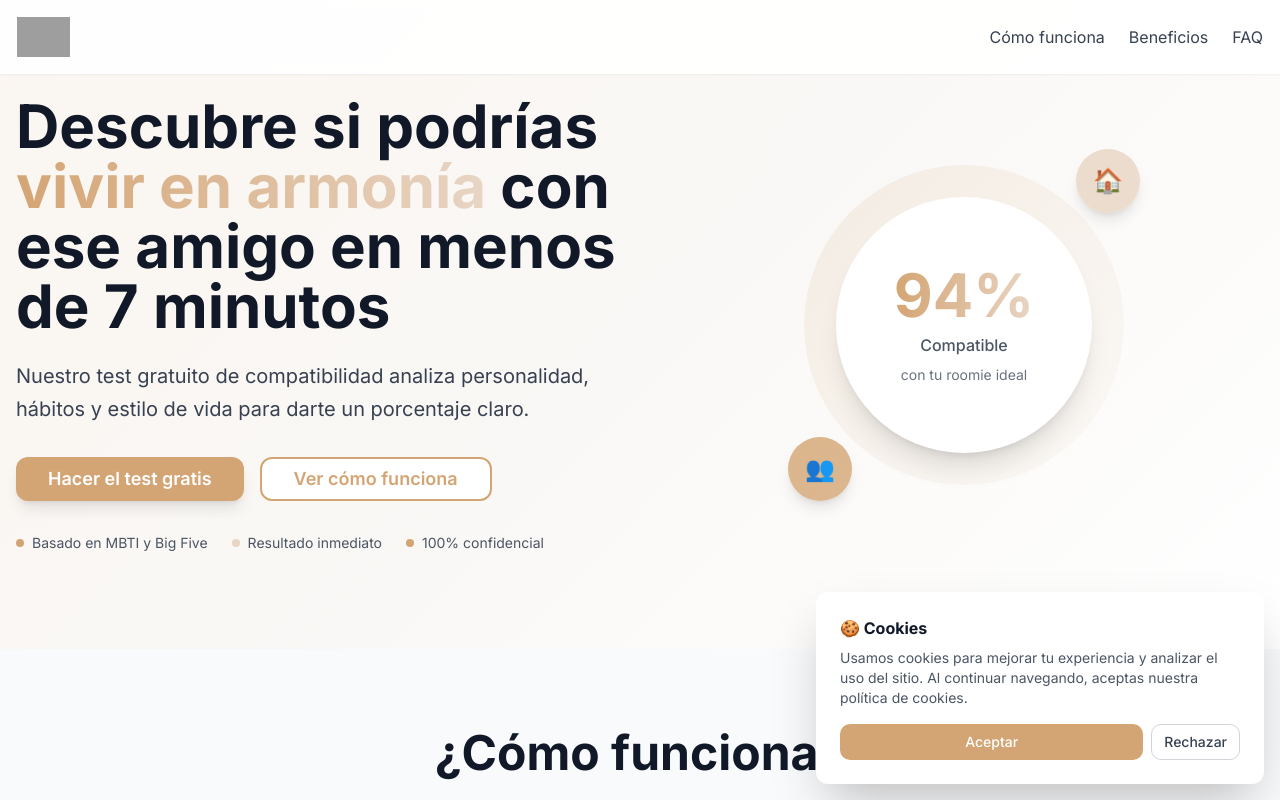
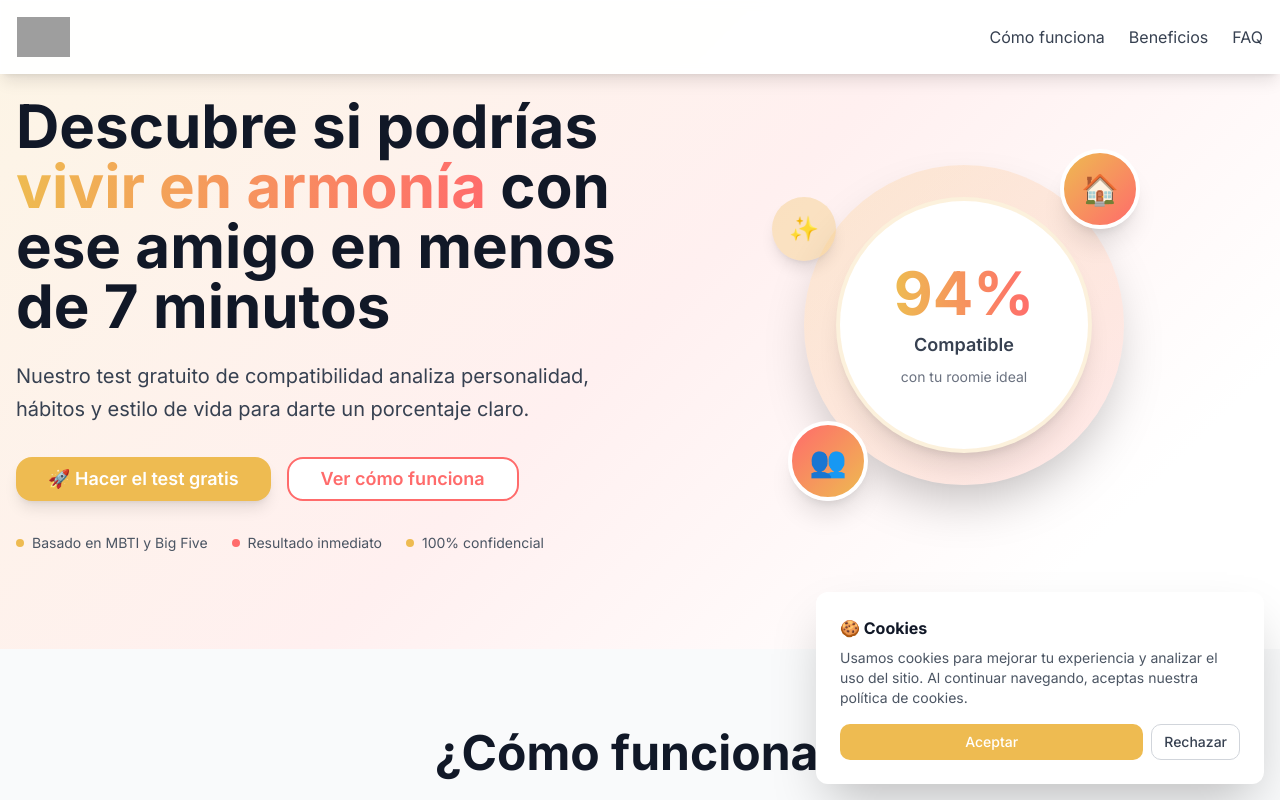
Before and after one commit to saubinaud/roomie-match-landing, a React (Vite) app: page / in a window 1280 px wide. Shown: the top 800 px of the page. Built offline with nearby package versions, Linux system fonts and the light colour scheme; grey boxes are pictures that could not be loaded.

Commit message:
Refactor: Improve color scheme and targeting
Adjust the color scheme to better suit the target audience of young university students, incorporating the color #EEBB51.

```diff
--- a/src/components/Hero.tsx
+++ b/src/components/Hero.tsx
@@ -28,14 +28,14 @@ const Hero = () => {
               <Button
                 onClick={handleTestClick}
                 size="lg"
-                className="bg-primary hover:bg-primary/90 text-white px-8 py-4 text-lg font-semibold rounded-xl shadow-lg hover:shadow-xl transition-all duration-300 transform hover:scale-105"
+                className="bg-primary hover:bg-primary/90 text-white px-8 py-4 text-lg font-semibold rounded-2xl shadow-lg hover:shadow-xl transition-all duration-300 transform hover:scale-105"
               >
-                Hacer el test gratis
+                🚀 Hacer el test gratis
               </Button>
               <Button
                 variant="outline"
                 size="lg"
-                className="border-2 border-primary text-primary hover:bg-primary hover:text-white px-8 py-4 text-lg font-semibold rounded-xl transition-all duration-300"
+                className="border-2 border-accent text-accent hover:bg-accent hover:text-white px-8 py-4 text-lg font-semibold rounded-2xl transition-all duration-300"
                 onClick={() => document.getElementById('como-funciona')?.scrollIntoView({ behavior: 'smooth' })}
               >
                 Ver cómo funciona
@@ -60,20 +60,23 @@ const Hero = () => {
 
           <div className="flex justify-center animate-fade-in animate-delay-200">
             <div className="relative">
-              <div className="w-80 h-80 bg-gradient-to-br from-primary/15 to-accent/10 rounded-full flex items-center justify-center">
-                <div className="w-64 h-64 bg-white rounded-full shadow-xl flex items-center justify-center">
+              <div className="w-80 h-80 bg-gradient-to-br from-primary/20 to-accent/15 rounded-full flex items-center justify-center shadow-2xl">
+                <div className="w-64 h-64 bg-white rounded-full shadow-xl flex items-center justify-center border-4 border-primary/20">
                   <div className="text-center">
                     <div className="text-6xl font-bold gradient-text mb-2">94%</div>
-                    <div className="text-gray-600 font-medium">Compatible</div>
+                    <div className="text-gray-700 font-semibold text-lg">Compatible</div>
                     <div className="text-sm text-gray-500 mt-2">con tu roomie ideal</div>
                   </div>
                 </div>
               </div>
-              <div className="absolute -top-4 -right-4 w-16 h-16 bg-accent/80 rounded-full flex items-center justify-center shadow-lg">
-                <span className="text-2xl">🏠</span>
+              <div className="absolute -top-4 -right-4 w-20 h-20 youth-gradient rounded-full flex items-center justify-center shadow-xl border-4 border-white">
+                <span className="text-3xl">🏠</span>
               </div>
-              <div className="absolute -bottom-4 -left-4 w-16 h-16 bg-primary/80 rounded-full flex items-center justify-center shadow-lg">
-                <span className="text-2xl">👥</span>
+              <div className="absolute -bottom-4 -left-4 w-20 h-20 bg-gradient-to-br from-accent to-primary rounded-full flex items-center justify-center shadow-xl border-4 border-white">
+                <span className="text-3xl">👥</span>
+              </div>
+              <div className="absolute top-8 -left-8 w-16 h-16 bg-primary/30 rounded-full flex items-center justify-center shadow-lg">
+                <span className="text-2xl">✨</span>
               </div>
             </div>
           </div>
--- a/src/components/InviteAndEarn.tsx
+++ b/src/components/InviteAndEarn.tsx
@@ -31,7 +31,7 @@ const InviteAndEarn = () => {
     try {
       await navigator.clipboard.writeText(shareUrl);
       toast({
-        title: "¡Enlace copiado!",
+        title: "¡Enlace copiado! 🎉",
         description: "Ahora compártelo con tus amigos para desbloquear el Informe Premium",
       });
     } catch (err) {
@@ -46,23 +46,23 @@ const InviteAndEarn = () => {
   const progressPercentage = (inviteCount / 3) * 100;
 
   return (
-    <section className="py-20 bg-gradient-to-br from-primary/8 to-accent/5">
+    <section className="py-20 bg-gradient-to-br from-primary/10 via-accent/5 to-white">
       <div className="container mx-auto px-4">
         <div className="max-w-4xl mx-auto text-center animate-fade-in">
           <h2 className="text-4xl lg:text-5xl font-bold text-gray-900 mb-6">
-            Invita y gana
+            🎁 Invita y gana
           </h2>
           <p className="text-xl text-gray-700 mb-12">
             Cuando 3 personas completen el test desde tu enlace,
             <span className="font-bold text-primary"> desbloqueas gratis el Informe Premium</span>
           </p>
 
-          <Card className="border-0 shadow-2xl overflow-hidden animate-scale-in">
+          <Card className="border-0 shadow-2xl overflow-hidden animate-scale-in card-hover">
             <CardContent className="p-8 lg:p-12">
               <div className="grid md:grid-cols-2 gap-8 items-center">
                 <div className="text-center md:text-left">
                   <h3 className="text-2xl font-bold text-gray-900 mb-4">
-                    Tu progreso
+                    Tu progreso 📈
                   </h3>
                   <div className="mb-6">
                     <div className="flex justify-between items-center mb-2">
@@ -71,21 +71,21 @@ const InviteAndEarn = () => {
                     </div>
                     <div className="w-full bg-gray-200 rounded-full h-4 overflow-hidden">
                       <div
-                        className="h-full bg-gradient-to-r from-primary to-accent rounded-full transition-all duration-1000 ease-out"
+                        className="h-full youth-gradient rounded-full transition-all duration-1000 ease-out"
                         style={{ width: `${progressPercentage}%` }}
                       ></div>
                     </div>
                   </div>
 
                   {inviteCount >= 3 ? (
-                    <div className="bg-green-100 border border-green-400 text-green-700 px-4 py-3 rounded-lg">
-                      <strong>¡Felicitaciones!</strong> Has desbloqueado el Informe Premium
+                    <div className="bg-green-100 border border-green-400 text-green-700 px-6 py-4 rounded-xl">
+                      <strong>🎉 ¡Felicitaciones!</strong> Has desbloqueado el Informe Premium
                     </div>
                   ) : (
                     <Button
                       onClick={copyInviteLink}
                       size="lg"
-                      className="bg-accent hover:bg-accent/90 text-gray-900 px-8 py-4 text-lg font-semibold rounded-xl shadow-lg hover:shadow-xl transition-all duration-300 w-full md:w-auto"
+                      className="bg-accent hover:bg-accent/90 text-white px-8 py-4 text-lg font-semibold rounded-xl shadow-lg hover:shadow-xl transition-all duration-300 w-full md:w-auto"
                     >
                       📎 Copiar enlace de invitación
                     </Button>
@@ -93,25 +93,25 @@ const InviteAndEarn = () => {
                 </div>
 
                 <div className="text-center">
-                  <div className="bg-gradient-to-br from-primary to-accent rounded-2xl p-8 text-white">
+                  <div className="youth-gradient rounded-2xl p-8 text-white shadow-xl">
                     <div className="text-4xl mb-4">🎁</div>
                     <h4 className="text-xl font-bold mb-2">Informe Premium</h4>
-                    <p className="text-primary-foreground/90 mb-4">Valor regular: €3</p>
-                    <ul className="text-left text-sm space-y-2">
+                    <p className="text-white/90 mb-4 text-lg">Valor regular: €3</p>
+                    <ul className="text-left text-sm space-y-3">
                       <li className="flex items-center gap-2">
-                        <span className="text-white">✓</span>
+                        <span className="text-white">✅</span>
                         Análisis profundo de compatibilidad
                       </li>
                       <li className="flex items-center gap-2">
-                        <span className="text-white">✓</span>
+                        <span className="text-white">💡</span>
                         Consejos personalizados de convivencia
                       </li>
                       <li className="flex items-center gap-2">
-                        <span className="text-white">✓</span>
+                        <span className="text-white">🤝</span>
                         Estrategias para resolver conflictos
                       </li>
                       <li className="flex items-center gap-2">
-                        <span className="text-white">✓</span>
+                        <span className="text-white">📋</span>
                         Recomendaciones de acuerdos de casa
                       </li>
                     </ul>
@@ -121,9 +121,9 @@ const InviteAndEarn = () => {
             </CardContent>
           </Card>
 
-          <p className="text-gray-600 mt-8">
+          <p className="text-gray-600 mt-8 text-lg">
             Sin códigos ni cupones externos. El enlace se activa automáticamente cuando
-            tus 3 amigos completen el test.
+            tus 3 amigos completen el test. 🎯
           </p>
         </div>
       </div>
--- a/src/index.css
+++ b/src/index.css
@@ -14,7 +14,7 @@
     --popover: 0 0% 100%;
     --popover-foreground: 210 18% 12%;
 
-    --primary: 33 45% 65%;
+    --primary: 45 75% 62%;
     --primary-foreground: 0 0% 100%;
 
     --secondary: 43 20% 96%;
@@ -23,15 +23,15 @@
     --muted: 43 20% 96%;
     --muted-foreground: 215 13% 34%;
 
-    --accent: 31 35% 82%;
-    --accent-foreground: 210 18% 12%;
+    --accent: 358 76% 69%;
+    --accent-foreground: 0 0% 100%;
 
     --destructive: 0 84% 60%;
     --destructive-foreground: 210 40% 98%;
 
     --border: 220 13% 91%;
     --input: 220 13% 91%;
-    --ring: 33 45% 65%;
+    --ring: 45 75% 62%;
 
     --radius: 0.75rem;
 
@@ -52,19 +52,19 @@
     --card-foreground: 210 40% 98%;
     --popover: 210 18% 12%;
     --popover-foreground: 210 40% 98%;
-    --primary: 33 45% 65%;
+    --primary: 45 75% 62%;
     --primary-foreground: 0 0% 100%;
     --secondary: 217.2 32.6% 17.5%;
     --secondary-foreground: 210 40% 98%;
     --muted: 217.2 32.6% 17.5%;
     --muted-foreground: 215 20.2% 65.1%;
-    --accent: 31 35% 82%;
-    --accent-foreground: 210 18% 12%;
+    --accent: 358 76% 69%;
+    --accent-foreground: 0 0% 100%;
     --destructive: 0 62.8% 30.6%;
     --destructive-foreground: 210 40% 98%;
     --border: 217.2 32.6% 17.5%;
     --input: 217.2 32.6% 17.5%;
-    --ring: 33 45% 65%;
+    --ring: 45 75% 62%;
     --sidebar-background: 240 5.9% 10%;
     --sidebar-foreground: 240 4.8% 95.9%;
     --sidebar-primary: 224.3 76.3% 48%;
@@ -92,11 +92,19 @@
   }
 
   .hero-gradient {
-    background: linear-gradient(135deg, rgba(212, 165, 116, 0.1) 0%, rgba(248, 246, 243, 0.8) 50%, #FFFFFF 100%);
+    background: linear-gradient(135deg, rgba(238, 187, 81, 0.15) 0%, rgba(255, 107, 107, 0.1) 50%, #FFFFFF 85%);
   }
 
   .glass-effect {
-    @apply bg-white/90 backdrop-blur-sm border border-white/30 shadow-sm;
+    @apply bg-white/95 backdrop-blur-sm border border-white/40 shadow-lg;
+  }
+
+  .youth-gradient {
+    background: linear-gradient(135deg, #EEBB51 0%, #FF6B6B 100%);
+  }
+
+  .card-hover {
+    @apply transition-all duration-300 transform hover:scale-105 hover:shadow-xl;
   }
 }
 
@@ -110,11 +118,11 @@
 }
 
 ::-webkit-scrollbar-thumb {
-  @apply bg-gray-400 rounded-full;
+  @apply bg-primary/60 rounded-full;
 }
 
 ::-webkit-scrollbar-thumb:hover {
-  @apply bg-gray-600;
+  @apply bg-primary;
 }
 
 /* Smooth scroll behavior */
--- a/tailwind.config.ts
+++ b/tailwind.config.ts
@@ -26,7 +26,7 @@ export default {
 				background: 'hsl(var(--background))',
 				foreground: 'hsl(var(--foreground))',
 				primary: {
-					DEFAULT: '#D4A574',
+					DEFAULT: '#EEBB51',
 					foreground: '#FFFFFF'
 				},
 				secondary: {
@@ -34,8 +34,8 @@ export default {
 					foreground: '#2D2D2D'
 				},
 				accent: {
-					DEFAULT: '#E8D5C4',
-					foreground: '#2D2D2D'
+					DEFAULT: '#FF6B6B',
+					foreground: '#FFFFFF'
 				},
 				muted: {
 					DEFAULT: '#FAF9F7',
```
